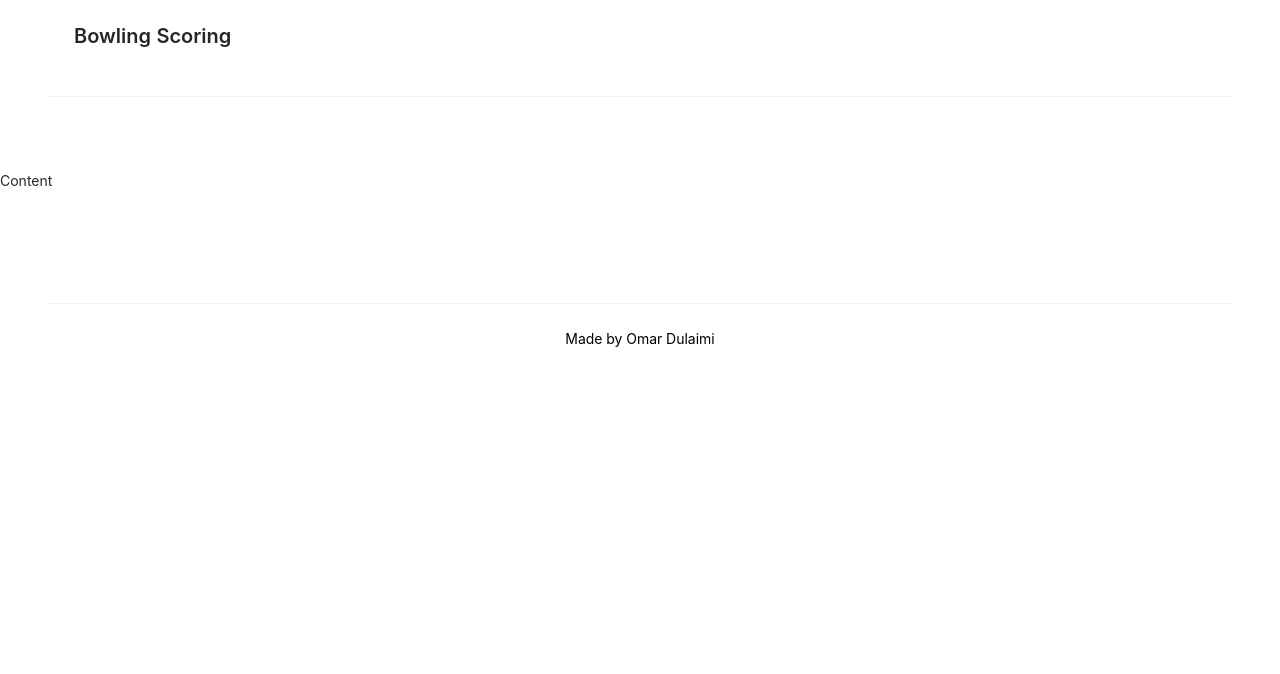
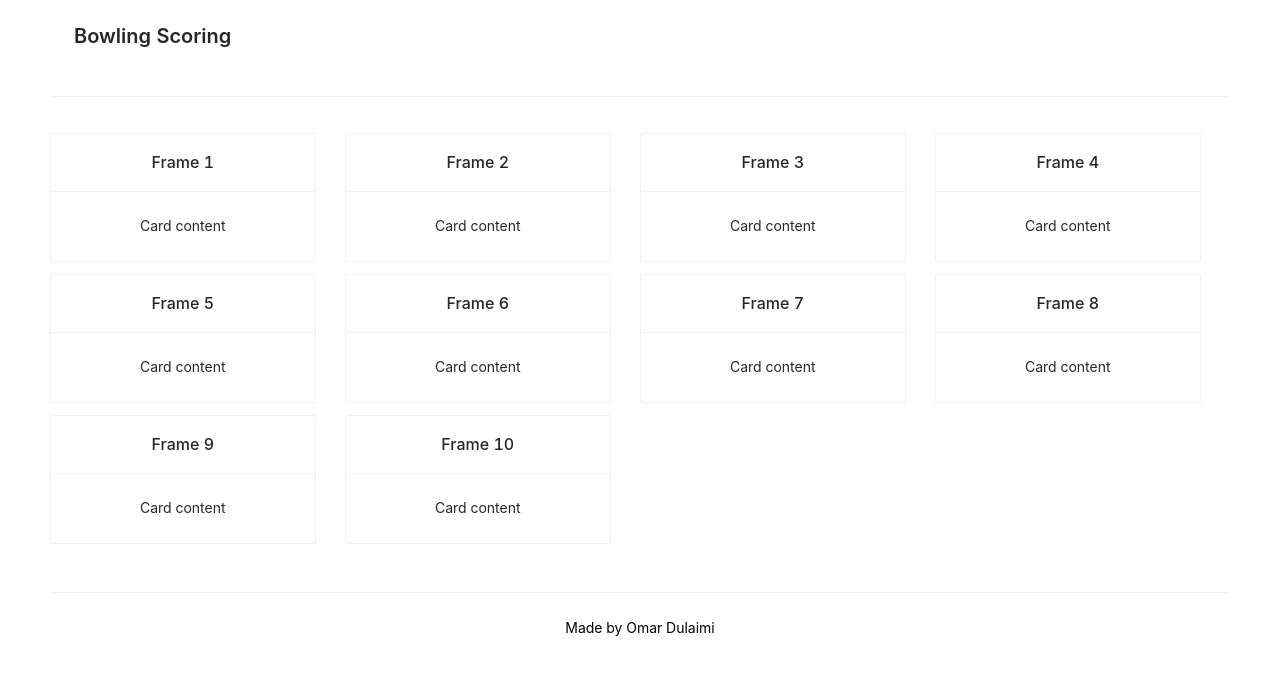
Before and after one commit to omar-dulaimi/bowling-scoring-app, a React (Create React App) app: page / in a window 1280 px wide. Shown: the top 674 px of the page. Built offline with nearby package versions, Linux system fonts and the light colour scheme.

Commit message:
initial frames

```diff
--- a/src/App.css
+++ b/src/App.css
@@ -24,4 +24,5 @@
   min-height: 120px;
   line-height: 120px;
   background: #ffffff;
+  padding: 0 50px;
 }
--- a/src/App.tsx
+++ b/src/App.tsx
@@ -1,11 +1,85 @@
-import React from "react";
+import React, { useState } from "react";
 import { BrowserRouter, Route, Routes } from "react-router-dom";
-import { Divider, Layout, PageHeader } from "antd";
+import { Divider, Layout, PageHeader, Row, Col, Card } from "antd";
 import "./App.css";
 
 const { Header, Footer, Content } = Layout;
 
 function App() {
+  const [gameData, setGameData] = useState({
+    frames: [
+      {
+        name: "Frame 1",
+        score: 0,
+        isSpare: false,
+        isStrike: false,
+        isDoneScoring: false,
+      },
+      {
+        name: "Frame 2",
+        score: 0,
+        isSpare: false,
+        isStrike: false,
+        isDoneScoring: false,
+      },
+      {
+        name: "Frame 3",
+        score: 0,
+        isSpare: false,
+        isStrike: false,
+        isDoneScoring: false,
+      },
+      {
+        name: "Frame 4",
+        score: 0,
+        isSpare: false,
+        isStrike: false,
+        isDoneScoring: false,
+      },
+      {
+        name: "Frame 5",
+        score: 0,
+        isSpare: false,
+        isStrike: false,
+        isDoneScoring: false,
+      },
+      {
+        name: "Frame 6",
+        score: 0,
+        isSpare: false,
+        isStrike: false,
+        isDoneScoring: false,
+      },
+      {
+        name: "Frame 7",
+        score: 0,
+        isSpare: false,
+        isStrike: false,
+        isDoneScoring: false,
+      },
+      {
+        name: "Frame 8",
+        score: 0,
+        isSpare: false,
+        isStrike: false,
+        isDoneScoring: false,
+      },
+      {
+        name: "Frame 9",
+        score: 0,
+        isSpare: false,
+        isStrike: false,
+        isDoneScoring: false,
+      },
+      {
+        name: "Frame 10",
+        score: 0,
+        isSpare: false,
+        isStrike: false,
+        isDoneScoring: false,
+      },
+    ],
+  });
   return (
     <div className="App">
       <Layout>
@@ -16,7 +90,23 @@ function App() {
         <Content>
           <BrowserRouter>
             <Routes>
-              <Route path="/" element={<p>Content</p>} />
+              <Route
+                path="/"
+                element={
+                  <Row>
+                    {gameData?.frames?.map((frame, index) => (
+                      <Col key={index} xs={24} sm={12} md={10} lg={8} xl={6}>
+                        <Card
+                          style={{ width: "90%", marginTop: 12, textAlign: "center" }}
+                          title={frame.name}
+                        >
+                          Card content
+                        </Card>
+                      </Col>
+                    ))}
+                  </Row>
+                }
+              />
             </Routes>
           </BrowserRouter>
         </Content>
```
